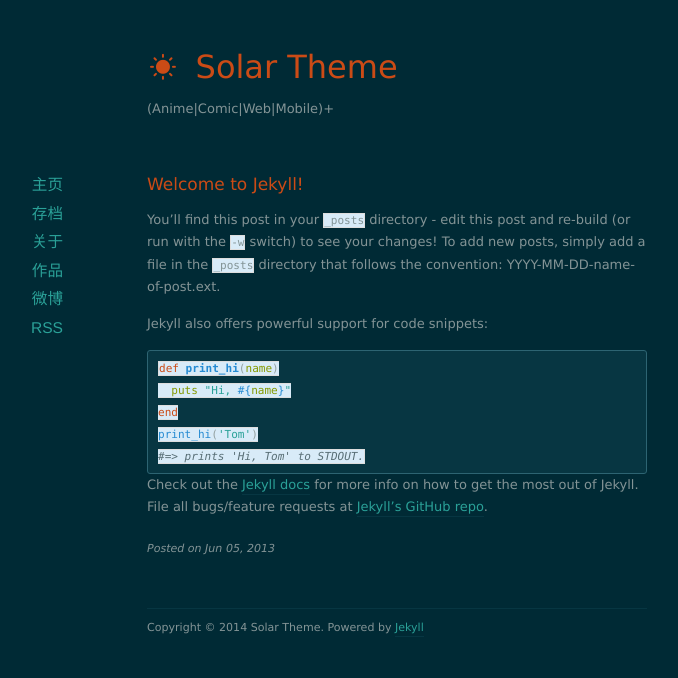
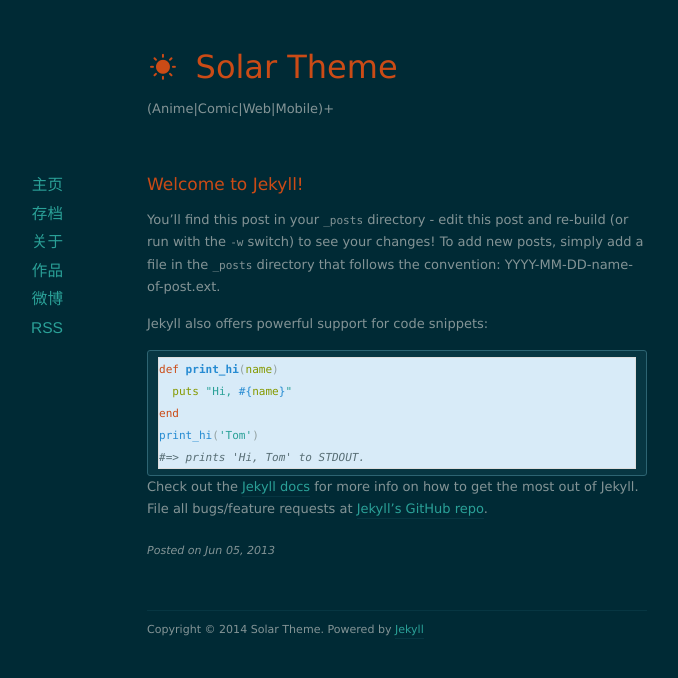
Before and after one commit to konata/konata.github.io, a Jekyll site: the page built from _posts/2013-06-05-welcome-to-jekyll.markdown, in a window 1280 px wide. Shown: the top 678 px of the page, without its empty margins (243-921 px from the left). Built offline with Jekyll 4.4.1, drawn with Linux system fonts in a browser that asks for light colours; nearby versions of some CDN libraries.

Commit message:
adding code style

```diff
--- a/assets/css/code-style.css
+++ b/assets/css/code-style.css
@@ -1,4 +1,4 @@
-code {
+pre {
 	background-color:#d8ebf8;
 	border:1px solid #dddddd;
 }
```
